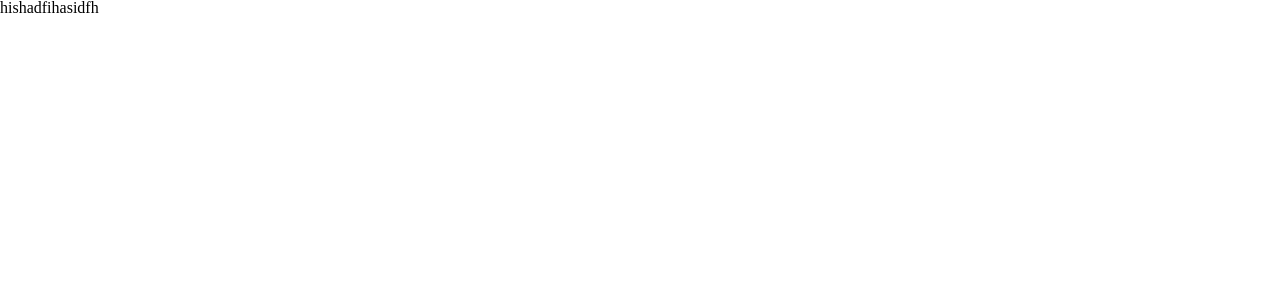
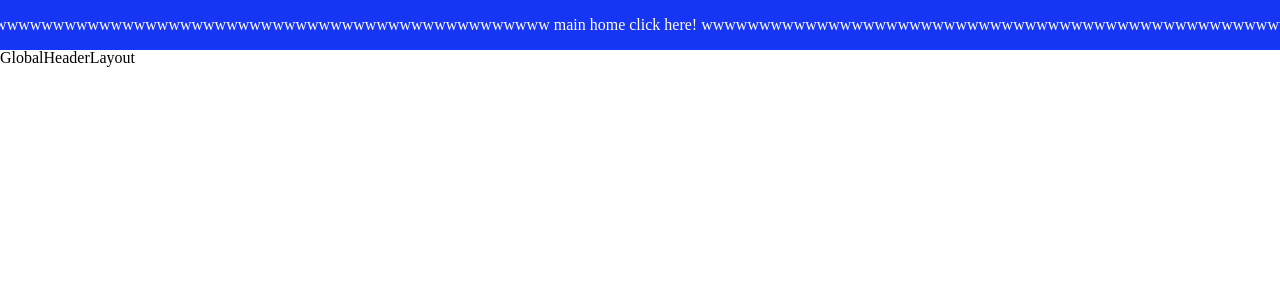
Before and after one commit to JaeIL00/www-project-web, a React (Vite) app: page / in a window 1280 px wide. Shown: the top 300 px of the page. Built offline with nearby package versions, Linux system fonts and the light colour scheme.

Commit message:
feat: Create Banner Animation #1

```diff
--- a/src/App.tsx
+++ b/src/App.tsx
@@ -1,12 +1,8 @@
 import React from 'react'
+import { GlobalHeader } from './components/globalHeader/GlobalHeader'
 
 const App = () => {
-  return (
-    <ul>
-      {/* 라우트 */}
-      <li>hishadfihasidfh</li>
-    </ul>
-  )
+  return <GlobalHeader />
 }
 
 export default App
--- /dev/null
+++ b/src/components/globalHeader/GlobalHeader.tsx
@@ -0,0 +1,12 @@
+import React from 'react'
+import { GlobalHeaderLayout } from '../../layout/globalHeader/GlobalHeaderLayout'
+import { HomeClickBanner } from '../../layout/globalHeader/HomeClickBanner'
+
+export const GlobalHeader = () => {
+  return (
+    <>
+      <HomeClickBanner />
+      <GlobalHeaderLayout />
+    </>
+  )
+}
--- a/src/index.css
+++ b/src/index.css
@@ -0,0 +1,3 @@
+a {
+  text-decoration: none;
+}
--- /dev/null
+++ b/src/layout/globalHeader/GlobalHeaderLayout.tsx
@@ -0,0 +1,5 @@
+import React from 'react'
+
+export const GlobalHeaderLayout = () => {
+  return <div>GlobalHeaderLayout</div>
+}
--- /dev/null
+++ b/src/layout/globalHeader/HomeClickBanner.tsx
@@ -0,0 +1,48 @@
+import React from 'react'
+import { Link } from 'react-router-dom'
+import styled from 'styled-components'
+
+export const HomeClickBanner = () => {
+  return (
+    <BannerContainer to="/">
+      <TextBox>
+        <Text>
+          &nbsp;wwwwwwwwwwwwwwwwwwwwwwwwwwwwwwwwwwwwwwwwwwwwwwwwwwwwwwwwwwwwwwwwwwwwww main home click here!
+        </Text>
+        <Text>
+          &nbsp;wwwwwwwwwwwwwwwwwwwwwwwwwwwwwwwwwwwwwwwwwwwwwwwwwwwwwwwwwwwwwwwwwwwwww main home click here!
+        </Text>
+        <Text>
+          &nbsp;wwwwwwwwwwwwwwwwwwwwwwwwwwwwwwwwwwwwwwwwwwwwwwwwwwwwwwwwwwwwwwwwwwwwww main home click here!
+        </Text>
+        <Text>
+          &nbsp;wwwwwwwwwwwwwwwwwwwwwwwwwwwwwwwwwwwwwwwwwwwwwwwwwwwwwwwwwwwwwwwwwwwwww main home click here!
+        </Text>
+      </TextBox>
+    </BannerContainer>
+  )
+}
+
+const BannerContainer = styled(Link)`
+  background-color: #1635f4;
+  height: 3.12rem;
+  display: block;
+`
+const TextBox = styled.div`
+  display: flex;
+  padding-top: 1.06rem;
+  overflow: hidden;
+  white-space: nowrap;
+
+  @keyframes marquee {
+    100% {
+      transform: translateX(-200%);
+    }
+  }
+`
+const Text = styled.span`
+  font-size: 1rem;
+  color: #fff;
+
+  animation: marquee 40s linear infinite;
+`
--- a/src/main.tsx
+++ b/src/main.tsx
@@ -3,10 +3,11 @@ import ReactDOM from 'react-dom/client'
 import App from './App'
 import './index.css'
 import { Reset } from 'styled-reset'
+import { BrowserRouter } from 'react-router-dom'
 
 ReactDOM.createRoot(document.getElementById('root') as HTMLElement).render(
-  <React.StrictMode>
+  <BrowserRouter>
     <Reset />
     <App />
-  </React.StrictMode>
+  </BrowserRouter>
 )
```
